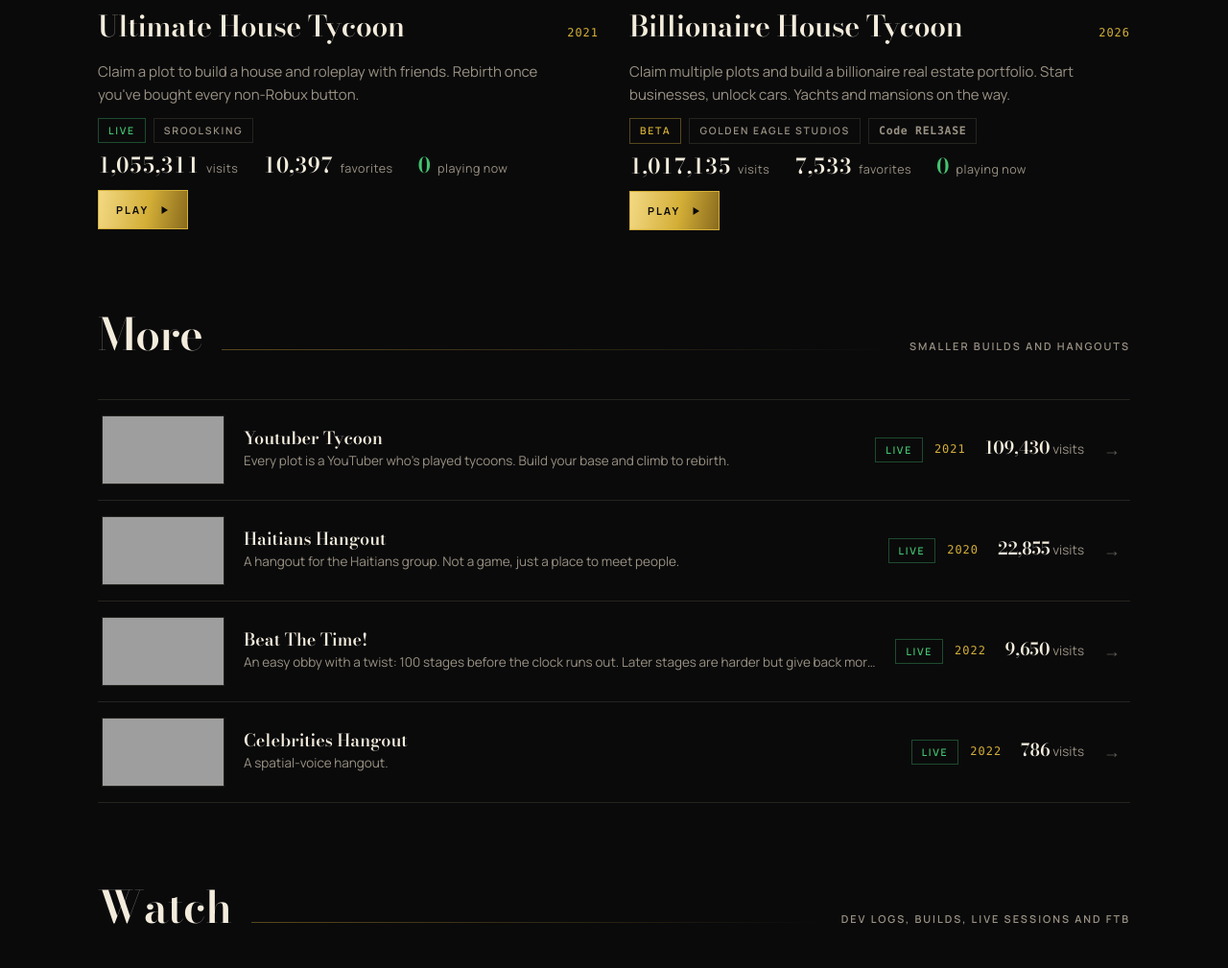
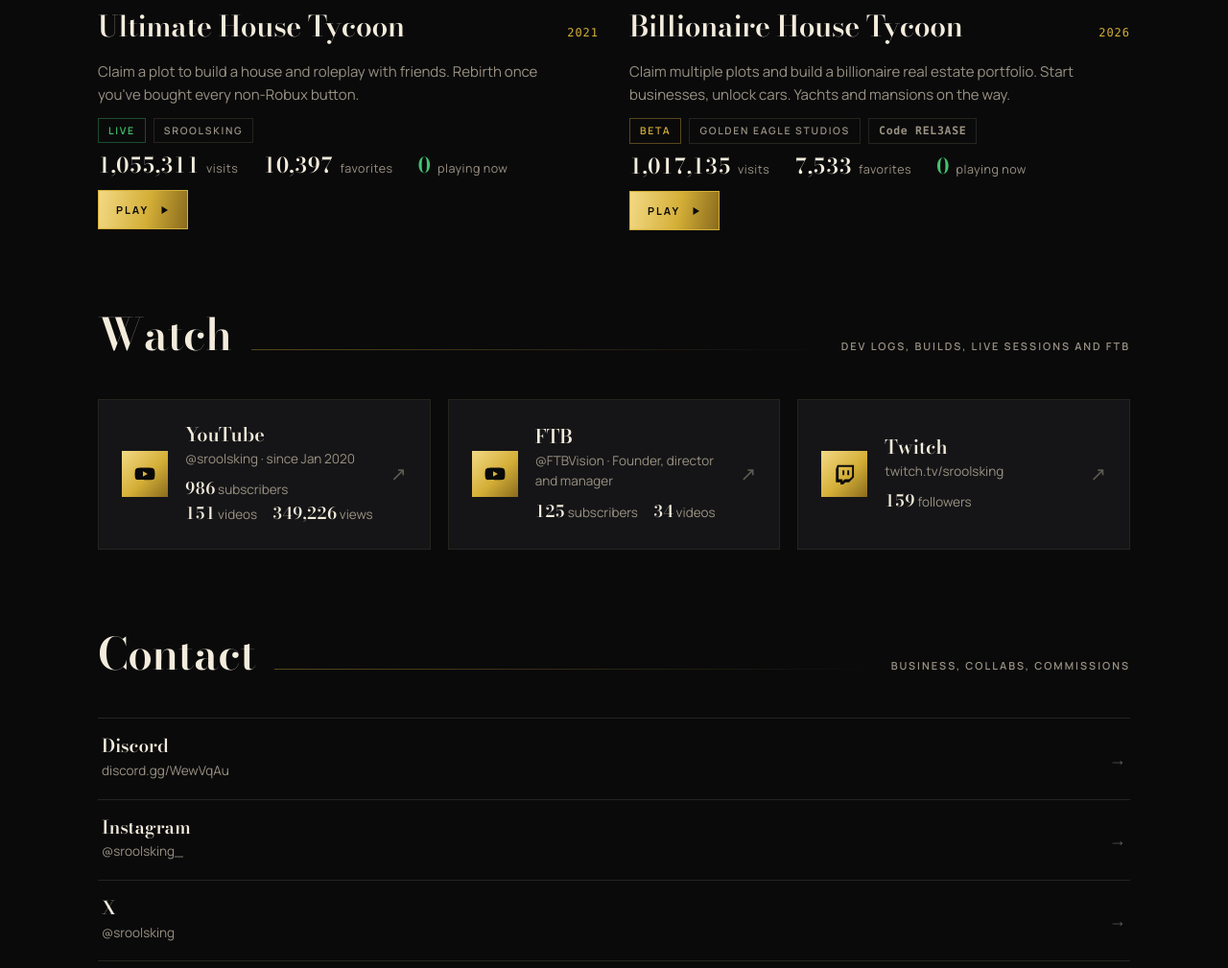
Before and after one commit to RoolsKS/sroolsking.com, a plain HTML site: page index.html in a window 1280 px wide. Shown: the part 2740-3749 px from the top of the page at 96% size. Drawn offline with nearby package versions, Linux system fonts and the light colour scheme; no server answers; grey boxes are pictures that could not be loaded.

Commit message:
Hide the smaller builds section

```diff
--- a/index.html
+++ b/index.html
@@ -296,39 +296,6 @@
     </div>
   </section>
 
-  <section>
-    <div class="sec"><h2>More</h2><span class="rule"></span><span class="note">Smaller builds and hangouts</span></div>
-    <div class="rows">
-<a class="rowg" href="https://www.roblox.com/games/7274429037" target="_blank" rel="noopener" data-u="2838525435">
-  <span class="mini" style="background:linear-gradient(135deg,#991B1B,#F87171)"><span class="fb">Youtuber Tycoon</span><img src="https://tr.rbxcdn.com/180DAY-5b160190a73c6e36955becc3c3042db6/768/432/Image/Png/noFilter" alt="" data-thumb="2838525435" onerror="this.remove()" loading="lazy" decoding="async"></span>
-  <span class="rowg-main"><b>Youtuber Tycoon</b><span>Every plot is a YouTuber who&#x27;s played tycoons. Build your base and climb to rebirth.</span></span>
-  <span class="rowg-meta"><span class="chip live">Live</span><span class="year">2021</span></span>
-  <span class="rowg-n"><b data-k="visits">109,430</b> visits</span>
-  <span class="arrow" aria-hidden="true">→</span>
-</a>
-<a class="rowg" href="https://www.roblox.com/games/5320150722" target="_blank" rel="noopener" data-u="1863305565">
-  <span class="mini" style="background:linear-gradient(135deg,#1E3A8A,#DC2626)"><span class="fb">Haitians Hangout</span><img src="https://tr.rbxcdn.com/180DAY-43c9d916c9703e3d0e6784ac11984594/768/432/Image/Png/noFilter" alt="" data-thumb="1863305565" onerror="this.remove()" loading="lazy" decoding="async"></span>
-  <span class="rowg-main"><b>Haitians Hangout</b><span>A hangout for the Haitians group. Not a game, just a place to meet people.</span></span>
-  <span class="rowg-meta"><span class="chip live">Live</span><span class="year">2020</span></span>
-  <span class="rowg-n"><b data-k="visits">22,855</b> visits</span>
-  <span class="arrow" aria-hidden="true">→</span>
-</a>
-<a class="rowg" href="https://www.roblox.com/games/8516882838" target="_blank" rel="noopener" data-u="3250974283">
-  <span class="mini" style="background:linear-gradient(135deg,#0F766E,#2DD4BF)"><span class="fb">Beat The Time!</span><img src="https://tr.rbxcdn.com/180DAY-547b16bfc4df033def001b5342b59fa7/768/432/Image/Png/noFilter" alt="" data-thumb="3250974283" onerror="this.remove()" loading="lazy" decoding="async"></span>
-  <span class="rowg-main"><b>Beat The Time!</b><span>An easy obby with a twist: 100 stages before the clock runs out. Later stages are harder but give back more time.</span></span>
-  <span class="rowg-meta"><span class="chip live">Live</span><span class="year">2022</span></span>
-  <span class="rowg-n"><b data-k="visits">9,650</b> visits</span>
-  <span class="arrow" aria-hidden="true">→</span>
-</a>
-<a class="rowg" href="https://www.roblox.com/games/8650152585" target="_blank" rel="noopener" data-u="3291101795">
-  <span class="mini" style="background:linear-gradient(135deg,#7E22CE,#C084FC)"><span class="fb">Celebrities Hangout</span><img src="https://tr.rbxcdn.com/180DAY-321a327a9647fe47601f21ea477224c5/768/432/Image/Png/noFilter" alt="" data-thumb="3291101795" onerror="this.remove()" loading="lazy" decoding="async"></span>
-  <span class="rowg-main"><b>Celebrities Hangout</b><span>A spatial-voice hangout.</span></span>
-  <span class="rowg-meta"><span class="chip live">Live</span><span class="year">2022</span></span>
-  <span class="rowg-n"><b data-k="visits">786</b> visits</span>
-  <span class="arrow" aria-hidden="true">→</span>
-</a>
-    </div>
-  </section>
 
   <section id="watch">
     <div class="sec"><h2>Watch</h2><span class="rule"></span><span class="note">Dev logs, builds, live sessions and FTB</span></div>
```
Also changed, not shown: 1 other file.
